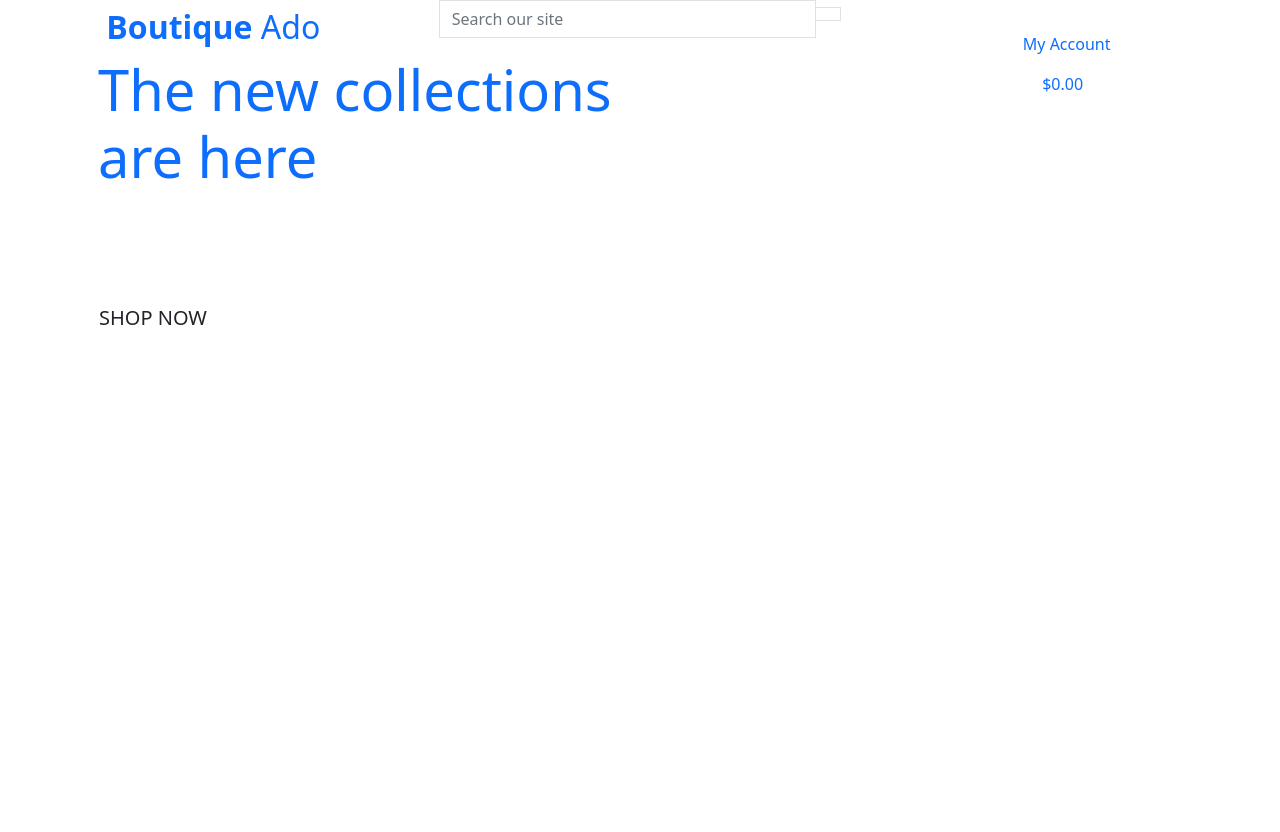
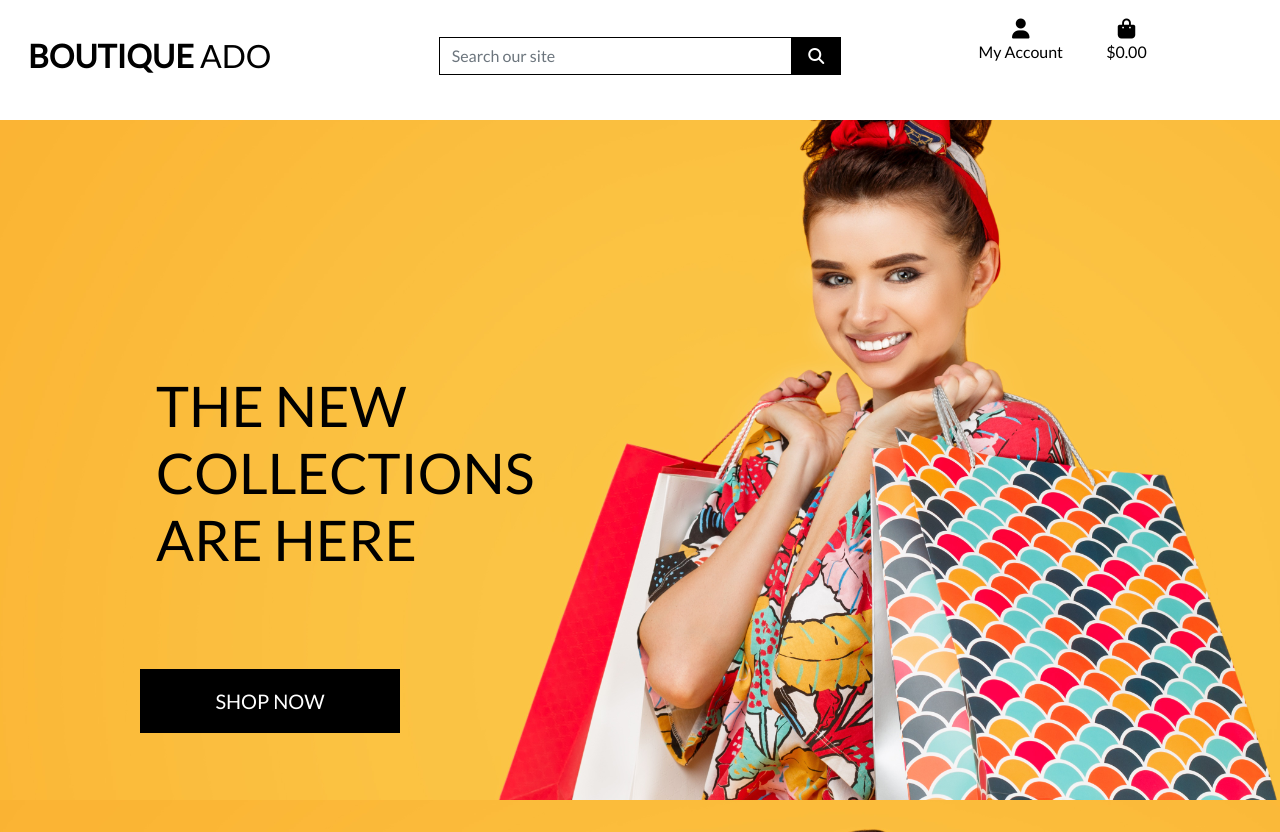
Before and after one commit to CosmicAsad/boutique_ado_v1, a Django app: page / in a window 1280 px wide. Before the commit the page ends 325 px from the top, so only its background shows below. Run offline with Django 3.2, Linux system fonts and the light colour scheme; some libraries are stand-ins or nearby versions.

Commit message:
completed home page header and CSS

```diff
--- a/boutique_ado/settings.py
+++ b/boutique_ado/settings.py
@@ -147,6 +147,10 @@ USE_TZ = True
 # https://docs.djangoproject.com/en/3.2/howto/static-files/
 
 STATIC_URL = '/static/'
+STATICFILES_DIRS = (os.path.join(BASE_DIR, 'static'),)
+
+MEDIA_URL = '/media/'
+MEDIA_ROOT = os.path.join(BASE_DIR, 'media')
 
 # Default primary key field type
 # https://docs.djangoproject.com/en/3.2/ref/settings/#default-auto-field
--- a/boutique_ado/urls.py
+++ b/boutique_ado/urls.py
@@ -15,9 +15,11 @@ Including another URLconf
 """
 from django.contrib import admin
 from django.urls import path, include
+from django.conf import settings
+from django.conf.urls.static import static
 
 urlpatterns = [
     path('admin/', admin.site.urls),
     path('accounts/', include('allauth.urls')),
     path('', include('home.urls')),
-]
+] + static(settings.MEDIA_URL, document_root=settings.MEDIA_ROOT)
--- /dev/null
+++ b/static/css/base.css
@@ -0,0 +1,81 @@
+html {
+    height: 100%;
+}
+
+body {
+	background: url('/media/homepage_background_cropped.jpg') no-repeat center center fixed;
+	background-size: cover;
+    height: calc(100vh - 164px);
+    color: #555;
+    font-family: "Lato";
+}
+
+/* from Bulma */
+.icon {
+    align-items: center;
+    display: inline-flex;
+    justify-content: center;
+    height: 1.5rem;
+    width: 1.5rem;
+}
+
+.logo-font {
+    text-transform: uppercase;
+}
+
+.main-logo-link {
+    width: fit-content;
+}
+
+.shop-now-button {
+    background: black;
+    color: white;
+    min-width: 260px;
+}
+
+.btn-black {
+    background: black;
+    color: white;
+}
+
+.shop-now-button:hover,
+.shop-now-button:active,
+.shop-now-button:focus,
+.btn-black:hover,
+.btn-black:active,
+.btn-black:focus {
+    background: #222;
+    color: white;
+}
+
+.text-black {
+    color: #000 !important;
+}
+
+.border-black {
+    border: 1px solid black !important;
+}
+
+/* --------------------------------- Media queries */
+
+/* Slightly larger container on xl screens */
+@media (min-width: 1200px) {
+  .container {
+    max-width: 80%;
+  }
+}
+
+/* fixed top navbar only on medium and up */
+@media (min-width: 992px) {
+    .fixed-top-desktop-only {
+        position: fixed;
+        top: 0;
+        right: 0;
+        left: 0;
+        z-index: 1030;
+    }
+
+    .header-container {
+        padding-top: 164px;
+    }
+}
--- a/templates/base.html
+++ b/templates/base.html
@@ -10,17 +10,20 @@
         <meta name="viewport" content="width=device-width, initial-scale=1">
     {% endblock %}
 
-    {% block extrameta %}
+    {% block extra_meta %}
     {% endblock %}
 
     {% block corecss %}
         <link href="https://cdn.jsdelivr.net/npm/bootstrap@5.0.0-beta3/dist/css/bootstrap.min.css" rel="stylesheet" integrity="sha384-eOJMYsd53ii+scO/bJGFsiCZc+5NDVN2yr8+0RDqr0Ql0h+rP48ckxlpbzKgwra6" crossorigin="anonymous">
+        <link rel="stylesheet" href="https://fonts.googleapis.com/css?family=Lato&display=swap">
+        <link rel="stylesheet" href="{% static 'css/base.css' %}">
     {% endblock %}
 
     {% block extra_css %}
     {% endblock %}
 
     {% block corejs %}
+        <script src="https://kit.fontawesome.com/34141e8fef.js" crossorigin="anonymous"></script>
         <script src="https://cdn.jsdelivr.net/npm/bootstrap@5.0.0-beta3/dist/js/bootstrap.bundle.min.js" integrity="sha384-JEW9xMcG8R+pH31jmWH6WWP0WintQrMb4s7ZOdauHnUtxwoG2vI5DkLtS3qm9Ekf" crossorigin="anonymous"></script>
         <script src="https://cdn.jsdelivr.net/npm/@popperjs/core@2.9.1/dist/umd/popper.min.js" integrity="sha384-SR1sx49pcuLnqZUnnPwx6FCym0wLsk5JZuNx2bPPENzswTNFaQU1RDvt3wT4gWFG" crossorigin="anonymous"></script>
         <script src="https://cdn.jsdelivr.net/npm/bootstrap@5.0.0-beta3/dist/js/bootstrap.min.js" integrity="sha384-j0CNLUeiqtyaRmlzUHCPZ+Gy5fQu0dQ6eZ/xAww941Ai1SxSY+0EQqNXNE6DZiVc" crossorigin="anonymous"></script>
@@ -33,13 +36,13 @@
   </head>
   <body>
       <header class="container-fluid fixed-top">
-          <div class="row">
-              <div class="col-12 col-lg-4 my-auto-py-1 py-lg-0 text-center text-lg-left">
+          <div id="topnav" class="row bg-white pt-lg-2 d-none d-lg-flex">
+              <div class="col-12 col-lg-4 my-auto py-1 py-lg-0 text-center text-lg-left">
                     <a href="{% url 'home' %}" class="nav-link main-logo-link">
                       <h2 class="logo-font text-black my-0"><strong>Boutique</strong> Ado</h2>
                     </a>
               </div>
-              <div class="col-12 col-lg-4 my-auto-py-1 py-lg-0">
+              <div class="col-12 col-lg-4 my-auto py-1 py-lg-0">
                 <form method="GET" action="">
                     <div class="input-group w-100">
                         <input class="form-control border border-black rounded-0" type="text" name="q" placeholder="Search our site">
@@ -53,9 +56,9 @@
                     </div>
                 </form>
               </div>
-              <div class="col-12 col-lg-4 my-auto-py-1 py-lg-0">
+              <div class="col-12 col-lg-4 my-auto py-1 py-lg-0">
                   <ul class="list-inline list-unstyled text-center text-lg-right my-0">
-                      <li class="list-inline-item dropdown"></li>
+                      <li class="list-inline-item dropdown">
                         <a class="text-black nav-link" href="#" id="user-options" data-toggle="dropdown" aria-haspopup="true" aria-expanded="false">
                           <div class="text-center">
                               <div><i class="fas fa-user fa-lg"></i></div>
@@ -74,6 +77,7 @@
                               <a href="{% url 'account_login' %}" class="dropdown-item">Login</a>
                           {% endif %}
                       </div>
+                    </li>
                       <li class="list-inline-item">
                         <a class="{% if grand_total %}text-info font-weight-bold{% else %}text-black{% endif %} nav-link" href="">
                           <div class="text-center">
```
Also changed, not shown: media/homepage_background_cropped.jpg (added). Lines whose indentation alone changed are shown as unchanged.
